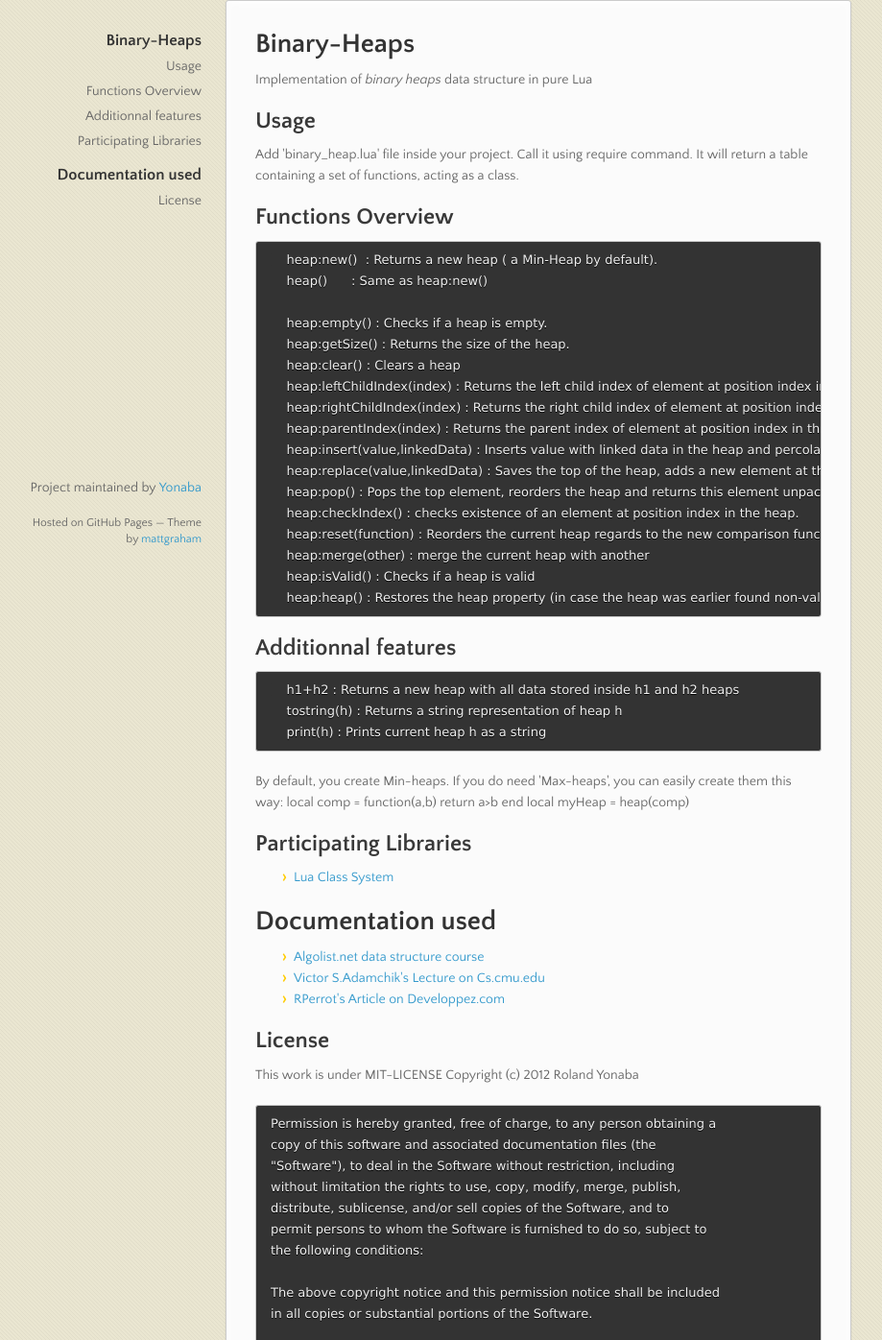
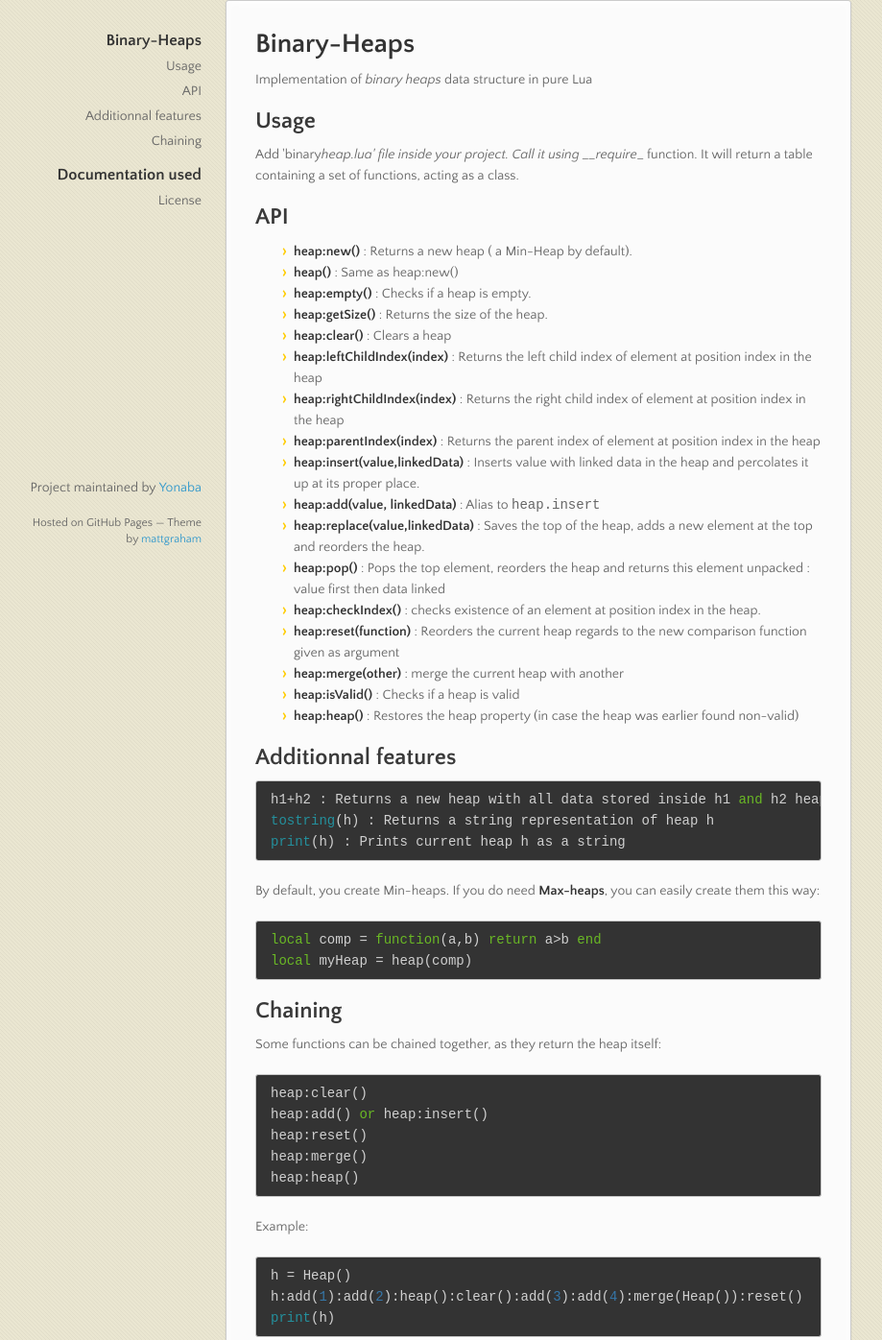
Before and after one commit to Yonaba/Binary-Heaps, a plain HTML site: page index.html in a window 1280 px wide. Shown: the part 190-1586 px from the top of the page at 96% size, without its empty margins (80-999 px from the left). Drawn offline with nearby package versions, Linux system fonts and the light colour scheme.

Commit message:
Create gh-pages branch via GitHub

```diff
--- a/index.html
+++ b/index.html
@@ -45,47 +45,82 @@
 
 <h2>Usage</h2>
 
-<p>Add 'binary_heap.lua' file inside your project.
-Call it using require command.
+<p>Add 'binary<em>heap.lua' file inside your project.
+Call it using __require</em>_ function.
 It will return a table containing a set of functions, acting as a class.</p>
 
-<h2>Functions Overview</h2>
-
-<pre><code>    heap:new()  : Returns a new heap ( a Min-Heap by default).
-    heap()      : Same as heap:new()
-
-    heap:empty() : Checks if a heap is empty.
-    heap:getSize() : Returns the size of the heap.
-    heap:clear() : Clears a heap
-    heap:leftChildIndex(index) : Returns the left child index of element at position index in the heap
-    heap:rightChildIndex(index) : Returns the right child index of element at position index in the heap
-    heap:parentIndex(index) : Returns the parent index of element at position index in the heap
-    heap:insert(value,linkedData) : Inserts value with linked data in the heap and percolates it up at its proper place.
-    heap:replace(value,linkedData) : Saves the top of the heap, adds a new element at the top and reorders the heap.
-    heap:pop() : Pops the top element, reorders the heap and returns this element unpacked : value first then data linked
-    heap:checkIndex() : checks existence of an element at position index in the heap.
-    heap:reset(function) : Reorders the current heap regards to the new comparison function given as argument
-    heap:merge(other) : merge the current heap with another
-    heap:isValid() : Checks if a heap is valid
-    heap:heap() : Restores the heap property (in case the heap was earlier found non-valid)
-</code></pre>
-
-<h2>Additionnal features</h2>
-
-<pre><code>    h1+h2 : Returns a new heap with all data stored inside h1 and h2 heaps
-    tostring(h) : Returns a string representation of heap h
-    print(h) : Prints current heap h as a string
-</code></pre>
-
-<p>By default, you create Min-heaps. If you do need 'Max-heaps', you can easily create them this way:
-        local comp = function(a,b) return a&gt;b end
-        local myHeap = heap(comp)</p>
-
-<h2>Participating Libraries</h2>
+<h2>API</h2>
 
 <ul>
-<li><a href="http://yonaba.github.com/Lua-Class-System/">Lua Class System</a></li>
-</ul><h1>Documentation used</h1>
+<li>
+<strong>heap:new()</strong>  : Returns a new heap ( a Min-Heap by default).</li>
+<li>
+<strong>heap()</strong>      : Same as heap:new()<br>
+</li>
+<li>
+<strong>heap:empty()</strong> : Checks if a heap is empty.</li>
+<li>
+<strong>heap:getSize()</strong> : Returns the size of the heap.</li>
+<li>
+<strong>heap:clear()</strong> : Clears a heap</li>
+<li>
+<strong>heap:leftChildIndex(index)</strong> : Returns the left child index of element at position index in the heap</li>
+<li>
+<strong>heap:rightChildIndex(index)</strong> : Returns the right child index of element at position index in the heap</li>
+<li>
+<strong>heap:parentIndex(index)</strong> : Returns the parent index of element at position index in the heap</li>
+<li>
+<strong>heap:insert(value,linkedData)</strong> : Inserts value with linked data in the heap and percolates it up at its proper place.</li>
+<li>
+<strong>heap:add(value, linkedData)</strong> : Alias to <tt>heap.insert</tt>
+</li>
+<li>
+<strong>heap:replace(value,linkedData)</strong> : Saves the top of the heap, adds a new element at the top and reorders the heap.<br>
+</li>
+<li>
+<strong>heap:pop()</strong> : Pops the top element, reorders the heap and returns this element unpacked : value first then data linked</li>
+<li>
+<strong>heap:checkIndex()</strong> : checks existence of an element at position index in the heap.</li>
+<li>
+<strong>heap:reset(function)</strong> : Reorders the current heap regards to the new comparison function given as argument</li>
+<li>
+<strong>heap:merge(other)</strong> : merge the current heap with another</li>
+<li>
+<strong>heap:isValid()</strong> : Checks if a heap is valid</li>
+<li>
+<strong>heap:heap()</strong> : Restores the heap property (in case the heap was earlier found non-valid)</li>
+</ul><h2>Additionnal features</h2>
+
+<div class="highlight"><pre><span class="n">h1</span><span class="o">+</span><span class="n">h2</span> <span class="p">:</span> <span class="n">Returns</span> <span class="n">a</span> <span class="n">new</span> <span class="n">heap</span> <span class="n">with</span> <span class="n">all</span> <span class="n">data</span> <span class="n">stored</span> <span class="n">inside</span> <span class="n">h1</span> <span class="ow">and</span> <span class="n">h2</span> <span class="n">heaps</span>
+<span class="nb">tostring</span><span class="p">(</span><span class="n">h</span><span class="p">)</span> <span class="p">:</span> <span class="n">Returns</span> <span class="n">a</span> <span class="n">string</span> <span class="n">representation</span> <span class="n">of</span> <span class="n">heap</span> <span class="n">h</span>
+<span class="nb">print</span><span class="p">(</span><span class="n">h</span><span class="p">)</span> <span class="p">:</span> <span class="n">Prints</span> <span class="n">current</span> <span class="n">heap</span> <span class="n">h</span> <span class="n">as</span> <span class="n">a</span> <span class="n">string</span>
+</pre></div>
+
+<p>By default, you create Min-heaps. If you do need <strong>Max-heaps</strong>, you can easily create them this way:</p>
+
+<div class="highlight"><pre><span class="kd">local</span> <span class="n">comp</span> <span class="o">=</span> <span class="k">function</span><span class="p">(</span><span class="n">a</span><span class="p">,</span><span class="n">b</span><span class="p">)</span> <span class="k">return</span> <span class="n">a</span><span class="o">&gt;</span><span class="n">b</span> <span class="k">end</span>
+<span class="kd">local</span> <span class="n">myHeap</span> <span class="o">=</span> <span class="n">heap</span><span class="p">(</span><span class="n">comp</span><span class="p">)</span>
+</pre></div>
+
+<h2>Chaining</h2>
+
+<p>Some functions can be chained together, as they return the heap itself:</p>
+
+<div class="highlight"><pre><span class="n">heap</span><span class="p">:</span><span class="n">clear</span><span class="p">()</span>
+<span class="n">heap</span><span class="p">:</span><span class="n">add</span><span class="p">()</span> <span class="ow">or</span> <span class="n">heap</span><span class="p">:</span><span class="n">insert</span><span class="p">()</span>
+<span class="n">heap</span><span class="p">:</span><span class="n">reset</span><span class="p">()</span>
+<span class="n">heap</span><span class="p">:</span><span class="n">merge</span><span class="p">()</span>
+<span class="n">heap</span><span class="p">:</span><span class="n">heap</span><span class="p">()</span>
+</pre></div>
+
+<p>Example:</p>
+
+<div class="highlight"><pre><span class="n">h</span> <span class="o">=</span> <span class="n">Heap</span><span class="p">()</span>
+<span class="n">h</span><span class="p">:</span><span class="n">add</span><span class="p">(</span><span class="mi">1</span><span class="p">):</span><span class="n">add</span><span class="p">(</span><span class="mi">2</span><span class="p">):</span><span class="n">heap</span><span class="p">():</span><span class="n">clear</span><span class="p">():</span><span class="n">add</span><span class="p">(</span><span class="mi">3</span><span class="p">):</span><span class="n">add</span><span class="p">(</span><span class="mi">4</span><span class="p">):</span><span class="n">merge</span><span class="p">(</span><span class="n">Heap</span><span class="p">()):</span><span class="n">reset</span><span class="p">()</span>
+<span class="nb">print</span><span class="p">(</span><span class="n">h</span><span class="p">)</span>
+</pre></div>
+
+<h1>Documentation used</h1>
 
 <ul>
 <li><a href="http://www.algolist.net/Data_structures/Binary_heap/Array-based_int_repr">Algolist.net data structure course</a></li>
```
Also changed, not shown: params.json (+1 -1 lines).
